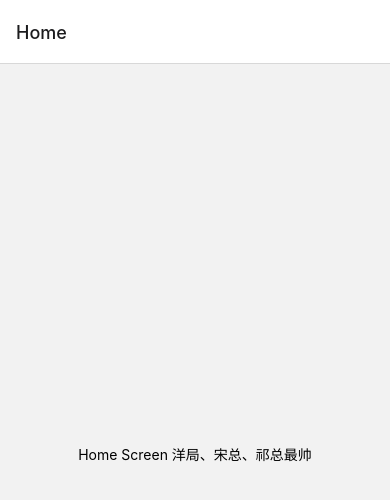
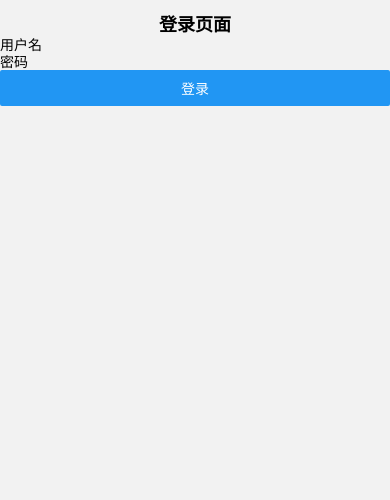
Before and after one commit to SHOU-GeekClub/WaterMonitor-App, a React Native app: screen /LoginScreen in a window 390 px wide. Shown: the top 500 px of the page. Built offline with nearby package versions, Linux system fonts and the light colour scheme.

Commit message:
登录跳转主页实现

```diff
--- a/App.tsx
+++ b/App.tsx
@@ -1,147 +1,14 @@
-// /**
-//  * Sample React Native App
-//  * https://github.com/facebook/react-native
-//  *
-//  * @format
-//  */
+import React, {Component} from 'react';
+import { View, Text } from 'react-native';
+import Nav from "./src/nav"
 
-// import React from 'react';
-// import type {PropsWithChildren} from 'react';
-// import {
-//   SafeAreaView,
-//   ScrollView,
-//   StatusBar,
-//   StyleSheet,
-//   Text,
-//   useColorScheme,
-//   View,
-// } from 'react-native';
-
-// import {
-//   Colors,
-//   DebugInstructions,
-//   Header,
-//   LearnMoreLinks,
-//   ReloadInstructions,
-// } from 'react-native/Libraries/NewAppScreen';
-
-// type SectionProps = PropsWithChildren<{
-//   title: string; //我是徐梓洋，请叫我洋局~~,我曾凡军最帅
-// }>;
-
-// function Section({children, title}: SectionProps): JSX.Element {
-//   const isDarkMode = useColorScheme() === 'dark';
-//   return (
-//     <View style={styles.sectionContainer}>
-//       <Text
-//         style={[
-//           styles.sectionTitle,
-//           {
-//             color: isDarkMode ? Colors.white : Colors.black,
-//           },
-//         ]}>
-//         {title}
-//       </Text>
-//       <Text
-//         style={[
-//           styles.sectionDescription,
-//           {
-//             color: isDarkMode ? Colors.light : Colors.dark,
-//           },
-//         ]}>
-//         {children}
-//       </Text>
-//     </View>
-//   );
-// }
-
-// function App(): JSX.Element {
-//   const isDarkMode = useColorScheme() === 'dark';
-
-//   const backgroundStyle = {
-//     backgroundColor: isDarkMode ? Colors.darker : Colors.lighter,
-//   };
-
-//   return (
-//     <SafeAreaView style={backgroundStyle}>
-//       <StatusBar
-//         barStyle={isDarkMode ? 'light-content' : 'dark-content'}
-//         backgroundColor={backgroundStyle.backgroundColor}
-//       />
-//       <ScrollView
-//         contentInsetAdjustmentBehavior="automatic"
-//         style={backgroundStyle}>
-//         <Header />
-//         <View
-//           style={{
-//             backgroundColor: isDarkMode ? Colors.black : Colors.white,
-//           }}>
-//           <Section title="Step One">
-//             Edit <Text style={styles.highlight}>App.tsx</Text> to change this
-//             screen and then come back to see your edits.hadhaudhawudhwaudhu
-//           </Section>
-//           <Section title="See Your Changes">
-//             <ReloadInstructions />
-//           </Section>
-//           <Section title="Debug">
-//             <DebugInstructions />
-//           </Section>
-//           <Section title="Learn More">
-//             Read the docs to discover what to do next:
-//           </Section>
-//           <LearnMoreLinks />
-//         </View>
-//       </ScrollView>
-//     </SafeAreaView>
-//   );
-// }
-
-// const styles = StyleSheet.create({
-//   sectionContainer: {
-//     marginTop: 32,
-//     paddingHorizontal: 24,
-//   },
-//   sectionTitle: {
-//     fontSize: 24,
-//     fontWeight: '600',
-//   },
-//   sectionDescription: {
-//     marginTop: 8,
-//     fontSize: 18,
-//     fontWeight: '400',
-//   },
-//   highlight: {
-//     fontWeight: '700',
-//   },
-// });
-
-// export default App;
-
-// In App.js in a new project
-
-import * as React from 'react';
-import { View, Text } from 'react-native';
-import { NavigationContainer } from '@react-navigation/native';
-import { createNativeStackNavigator } from '@react-navigation/native-stack';
-
-function HomeScreen() {
-  return (
-    <View style={{ flex: 1, alignItems: 'center', justifyContent: 'center' }}>
-      <Text>Home Screen 洋局、宋总、祁总最帅</Text>
-    </View>
-  );
+class App extends Component{
+    render() {
+        return(
+            <View style={{flex:1}}>
+                <Nav></Nav>
+            </View>
+        );
+    }
 }
-
-const Stack = createNativeStackNavigator();
-
-function App() {
-  return (
-    <NavigationContainer>
-      <Stack.Navigator>
-        <Stack.Screen name="Home" component={HomeScreen} />
-      </Stack.Navigator>
-    </NavigationContainer>
-  );
-}
-
 export default App;
--- /dev/null
+++ b/src/nav.tsx
@@ -0,0 +1,22 @@
+// In App.js in a new project
+
+import React from 'react';
+import {View, Text } from 'react-native';
+import { NavigationContainer } from '@react-navigation/native';
+import { createNativeStackNavigator } from '@react-navigation/native-stack';
+import LoginScreen from "./screens/login/loginScreen";
+import MainScreen from './screens/main/mainScreen';
+
+const Stack = createNativeStackNavigator();
+function Nav() {
+  return (
+    <NavigationContainer>
+      <Stack.Navigator initialRouteName='LoginScreen'>
+        <Stack.Screen name="LoginScreen" component={LoginScreen} options={{ headerShown: false }}/>
+        <Stack.Screen name="MainScreen" component={MainScreen} options={{ headerShown: false }}/>
+      </Stack.Navigator>
+    </NavigationContainer>
+  );
+}
+
+export default Nav;
--- /dev/null
+++ b/src/screens/login/loginScreen.js
@@ -0,0 +1,59 @@
+import React, { Component } from 'react';
+import { View, Text, TextInput, Button } from 'react-native';
+
+class LoginScreen extends Component {
+  constructor(props) {
+    super(props);
+    this.state = {
+      username: '',
+      password: '',
+    };
+  }
+
+  handleUsernameChange = (username) => {
+    this.setState({ username });
+  };
+
+  handlePasswordChange = (password) => {
+    this.setState({ password });
+  };
+
+  handleLogin = () => {
+    // 处理登录逻辑，例如验证用户名和密码等
+
+    // 登录成功后跳转到 mainScreen
+    this.props.navigation.navigate('MainScreen');
+  };
+
+  render() {
+    const { username, password } = this.state;
+
+    return (
+      <View>
+        <Text style={styles.text}>登录页面</Text>
+        <TextInput
+          placeholder="用户名"
+          value={username}
+          onChangeText={this.handleUsernameChange}
+        />
+        <TextInput
+          placeholder="密码"
+          secureTextEntry={true}
+          value={password}
+          onChangeText={this.handlePasswordChange}
+        />
+        <Button title="登录" onPress={this.handleLogin} />
+      </View>
+    );
+  }
+}
+const styles = {
+  text: {
+    fontSize: 18,
+    fontWeight: 'bold',
+    color: '#000',
+    textAlign: 'center',
+    marginTop: 10,
+  },
+};
+export default LoginScreen;
--- /dev/null
+++ b/src/screens/main/mainScreen.js
@@ -0,0 +1,21 @@
+import React, {Component} from 'react';
+import { View, Text } from 'react-native';
+class MainScreen extends Component{
+     render() {
+        return(
+         <View>
+            <Text style={styles.text}>欢迎来到主页面</Text>
+         </View>
+     );
+     }
+}
+const styles ={
+    text: {
+      fontSize: 24,
+      fontWeight: 'bold',
+      color: '#333',
+      textAlign: 'center',
+      marginTop: 20,
+    },
+  };
+export default MainScreen;
```
